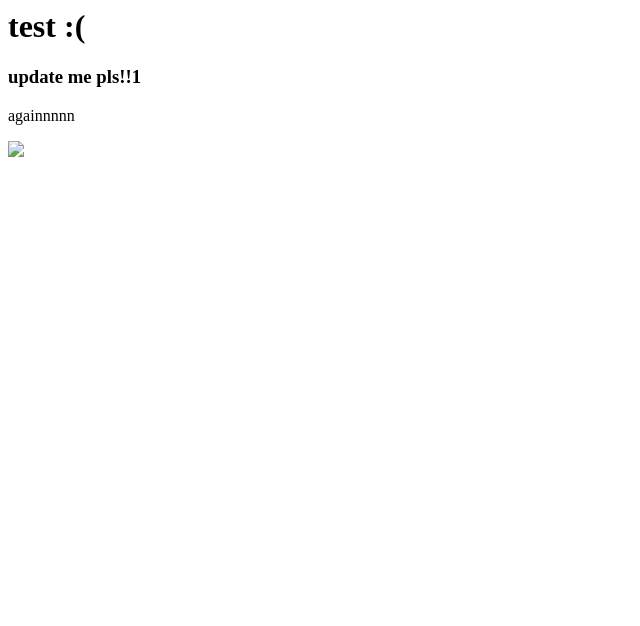
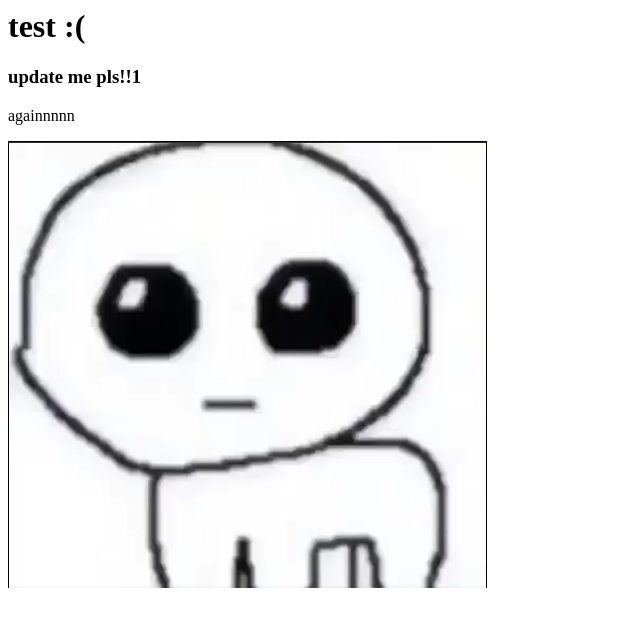
Before and after one commit to anindyoo/simple-ci-cid, a website: page index.html in a window 1280 px wide. Shown: the whole page, without its empty margins (0-640 px from the left). Drawn offline with Linux system fonts and the light colour scheme.

Commit message:
Update index.html

```diff
--- a/index.html
+++ b/index.html
@@ -8,5 +8,5 @@
     <p>
         againnnnn
     </p>
-    <img src="/blob/pic/we.png">
+    <img src="./simple-ci-cid/we.png"/>
 </div>
```
